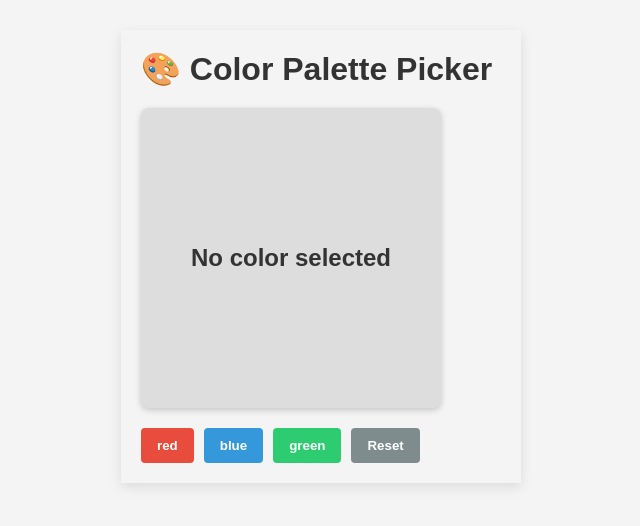
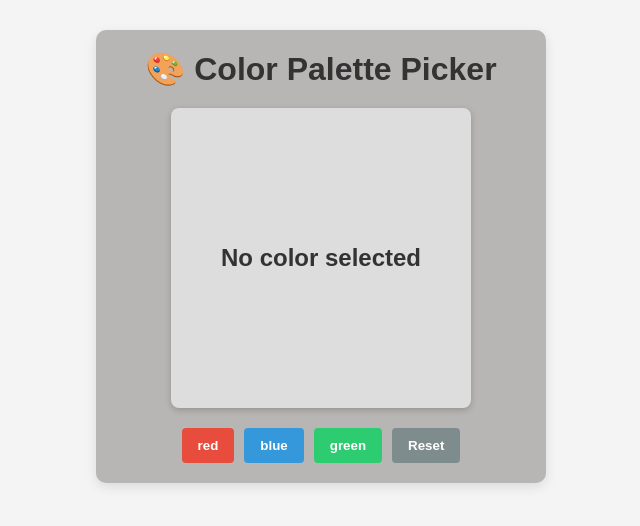
Before and after one commit to Tofikoabdu1/ASTUMSJ-Bootcamp, a React (Vite) app in the folder color-palette-picker/: page / in a window 1280 px wide. Shown: the top 526 px of the page, without its empty margins (319-959 px from the left). Built offline with nearby package versions, Linux system fonts and the light colour scheme.

Commit message:
modifiying card.css

```diff
--- a/color-palette-picker/src/components/card.css
+++ b/color-palette-picker/src/components/card.css
@@ -1,8 +1,13 @@
 .card {
-  max-width: 400px;
+  max-width: 450px;
   margin: 0 auto;
   background-color: "#fff";
   padding: 20px;
-  border-radius: 10p;
+  border-radius: 10px;
   box-shadow: 0 4px 12px rgba(0, 0, 0, 0.1);
+  display: flex;
+  flex-direction: column;
+  align-items: center;
+  justify-content: center;
+  background: #b8b5b5;
 }
```
